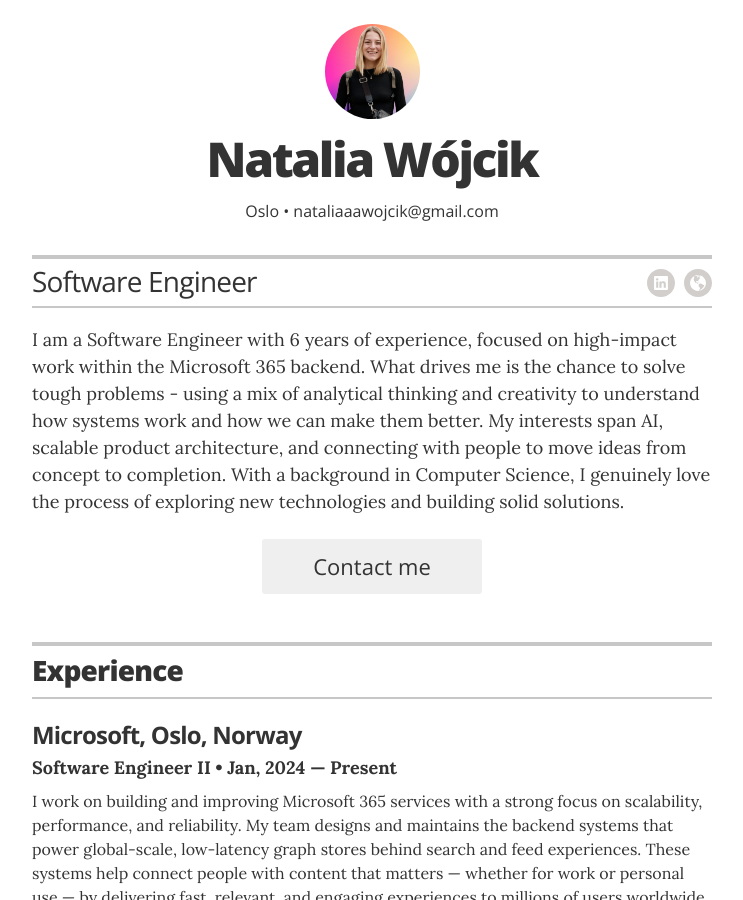
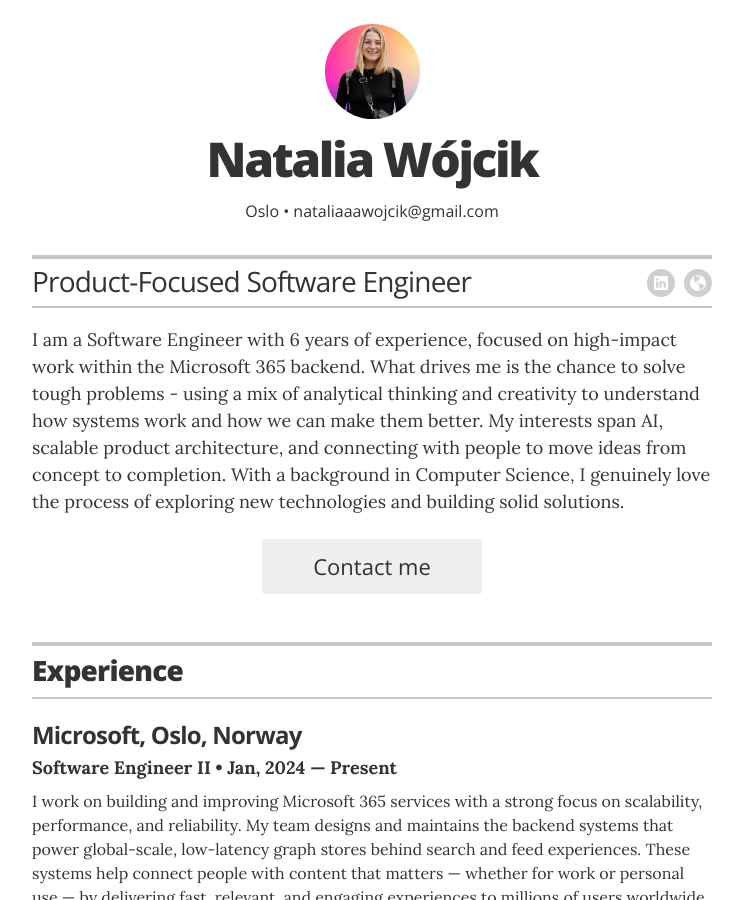
Before and after one commit to wojciknatalia/wojciknatalia.github.io, a Jekyll site: the page built from index.html, in a window 1280 px wide and 900 px high. Shown: the whole window, without its empty margins (268-1011 px from the left). Built offline with Jekyll 4.4.1, drawn with Linux system fonts in a browser that asks for light colours.

Commit message:
Title update

```diff
--- a/_config.yml
+++ b/_config.yml
@@ -11,7 +11,7 @@
 # Resume settings
 resume_avatar:                  "true"
 resume_name:                    "Natalia Wójcik"
-resume_title:                   "Software Engineer"
+resume_title:                   "Product-Focused Software Engineer"
 
 # used for the contact button in _layouts/resume.html
 resume_contact_email:           "nataliaaawojcik@gmail.com"
```
